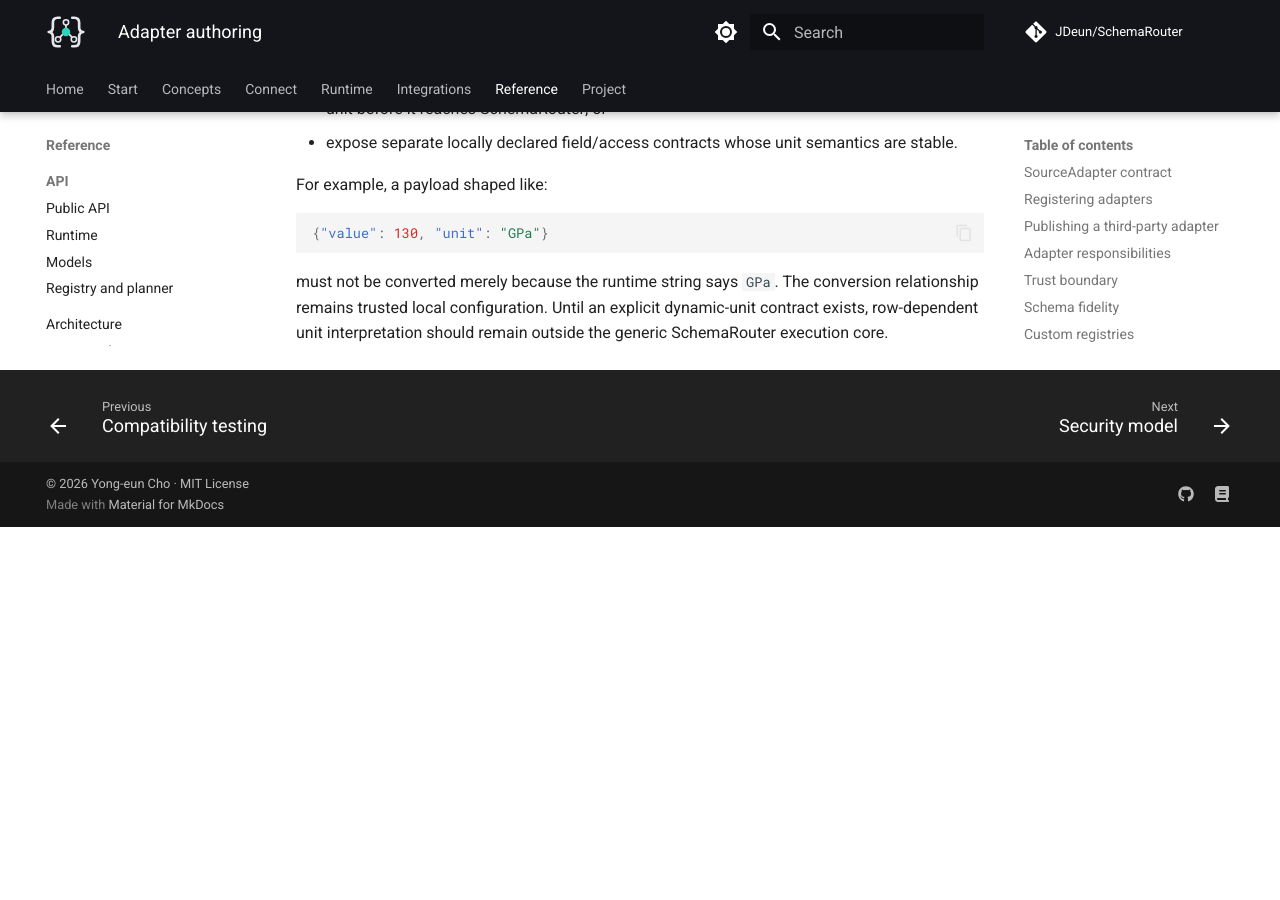
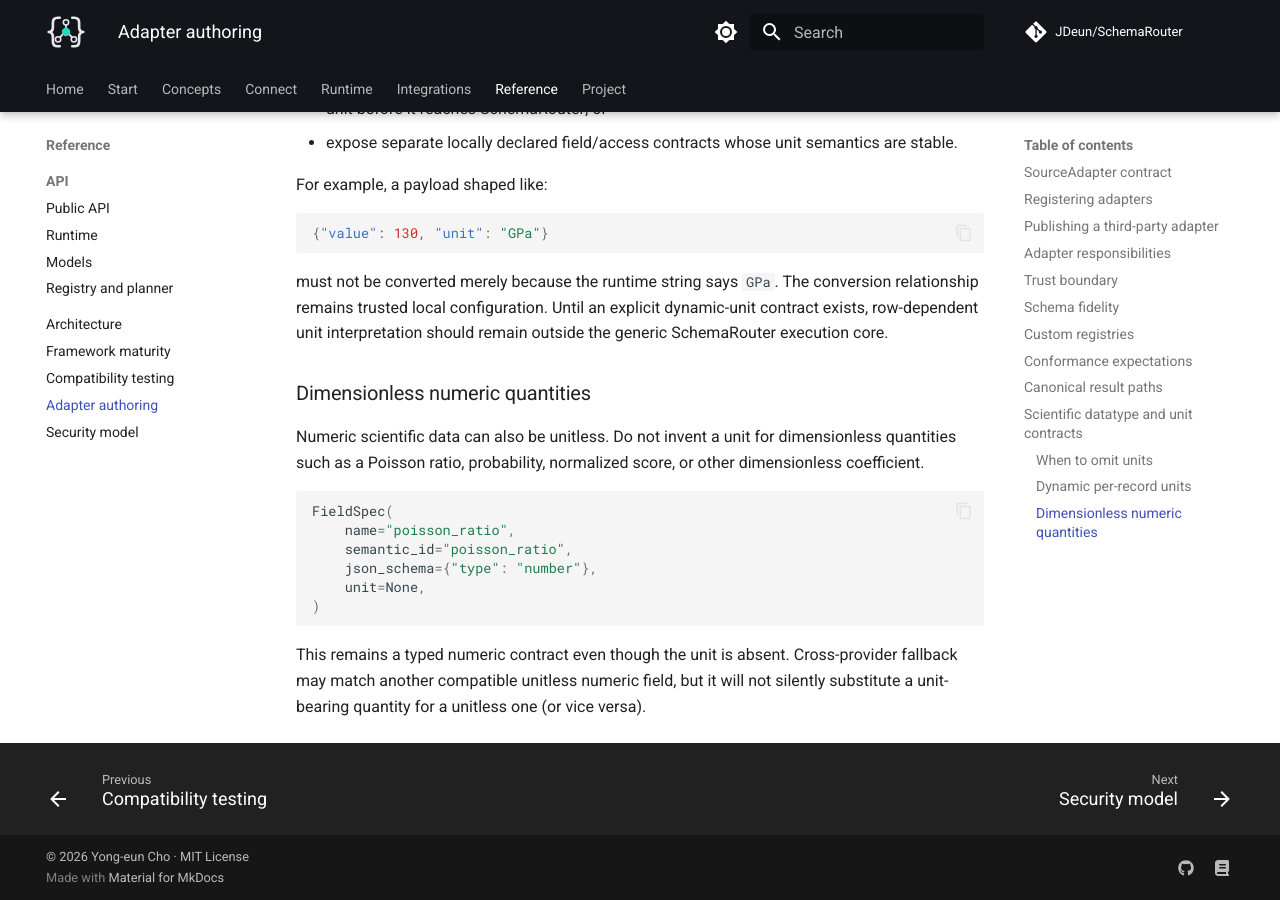
Before and after one commit to JDeun/SchemaRouter, an MkDocs documentation site: the page built from docs/adapter-authoring.md, in a window 1280 px wide and 900 px high, scrolled down 6916 px. Built offline with MkDocs 1.6.1 and Material for MkDocs 9.7.7, drawn with Linux system fonts in a browser that asks for light colours; comment, search, counter and statistics services are not loaded; before the commit the page ends 7443 px from its top, so only the background shows below that.

Commit message:
docs: document dimensionless numeric fields

````diff
--- a/docs/adapter-authoring.md
+++ b/docs/adapter-authoring.md
@@ -304,3 +304,22 @@ For example, a payload shaped like:
 must not be converted merely because the runtime string says `GPa`. The conversion relationship
 remains trusted local configuration. Until an explicit dynamic-unit contract exists, row-dependent
 unit interpretation should remain outside the generic SchemaRouter execution core.
+
+
+### Dimensionless numeric quantities
+
+Numeric scientific data can also be unitless. Do not invent a unit for dimensionless quantities
+such as a Poisson ratio, probability, normalized score, or other dimensionless coefficient.
+
+```python
+FieldSpec(
+    name="poisson_ratio",
+    semantic_id="poisson_ratio",
+    json_schema={"type": "number"},
+    unit=None,
+)
+```
+
+This remains a typed numeric contract even though the unit is absent. Cross-provider fallback may
+match another compatible unitless numeric field, but it will not silently substitute a unit-bearing
+quantity for a unitless one (or vice versa).
````
